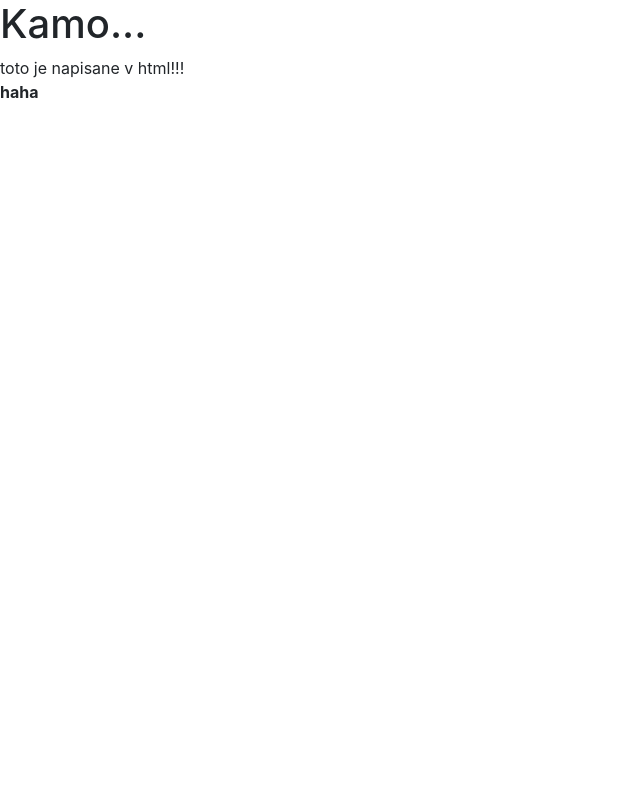
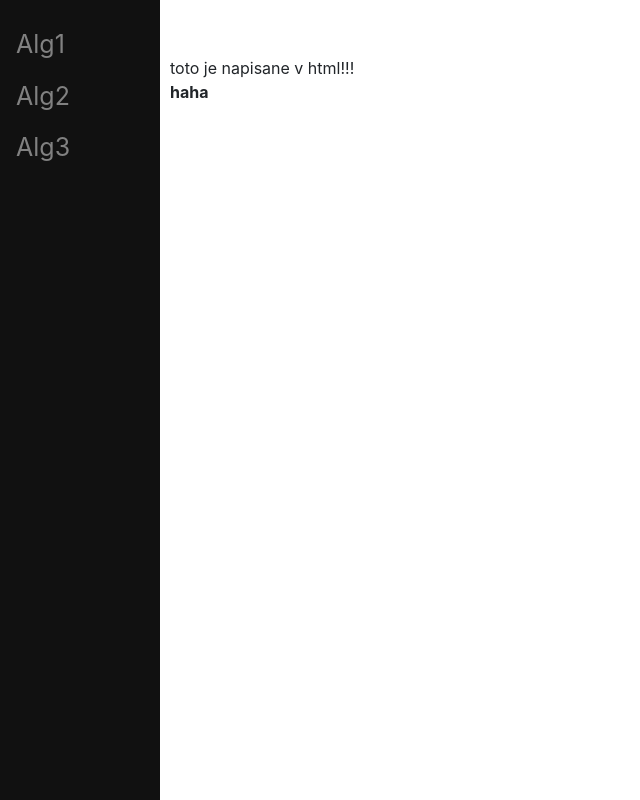
Before and after one commit to TLE-collab/TLE, a Django app: page / in a window 1280 px wide. Shown: the whole page, without its empty margins (0-640 px from the left). Run offline with Django 3.2, Linux system fonts and the light colour scheme; some libraries are stand-ins or nearby versions.

```diff
--- a/TLE/templates/app/index.html
+++ b/TLE/templates/app/index.html
@@ -10,6 +10,37 @@
         <meta name="generator"
         content="Jekyll v3.8.5">
         <link rel="stylesheet" href="https://stackpath.bootstrapcdn.com/bootstrap/4.5.2/css/bootstrap.min.css" integrity="sha384-JcKb8q3iqJ61gNV9KGb8thSsNjpSL0n8PARn9HuZOnIxN0hoP+VmmDGMN5t9UJ0Z" crossorigin="anonymous">
+        <style type="text/css">
+            .sidenav{
+                height:100%;
+                width:160px;
+                position: fixed;
+                z-index:1;
+                top:0;
+                left:0;
+                background-color:#111;
+                overflow-x: hidden;
+                padding-top:20px;
+            }
+
+            .sidenav a {
+                padding:6px 8px 8px 16px;
+                text-decoration: none;
+                font-size: 25px;
+                color: #818181;
+                display: block;
+            }
+
+            .sidenav a:hover{
+                color: #f1f1f1;
+            }
+
+            .main{
+                margin-left:160px;
+                padding: 0px 10px;
+            }
+
+        </style>
     <title>
 
     <head>
@@ -18,7 +49,12 @@
 
     <body>
         <h1>Kamo...</h1>
-        <div>
+        <div class="sidenav">
+            <a href="/home">Alg1</a>
+            <a href="/home">Alg2</a>
+            <a href="/home">Alg3</a>
+        </div>
+        <div id="content", name="content", class="main">
             toto je napisane v html!!! <br />
             <strong>{{ some }}</strong><br />
         </div>
--- a/app/admin.py
+++ b/app/admin.py
@@ -1,5 +1,6 @@
 from django.contrib import admin
 from app.models import Category, Algorithm
 
+
 admin.site.register(Category)
 admin.site.register(Algorithm)
```
Also changed, not shown: app/models.py (+8 -2 lines), app/migrations/0002_auto_20200905_1811.py (added).
